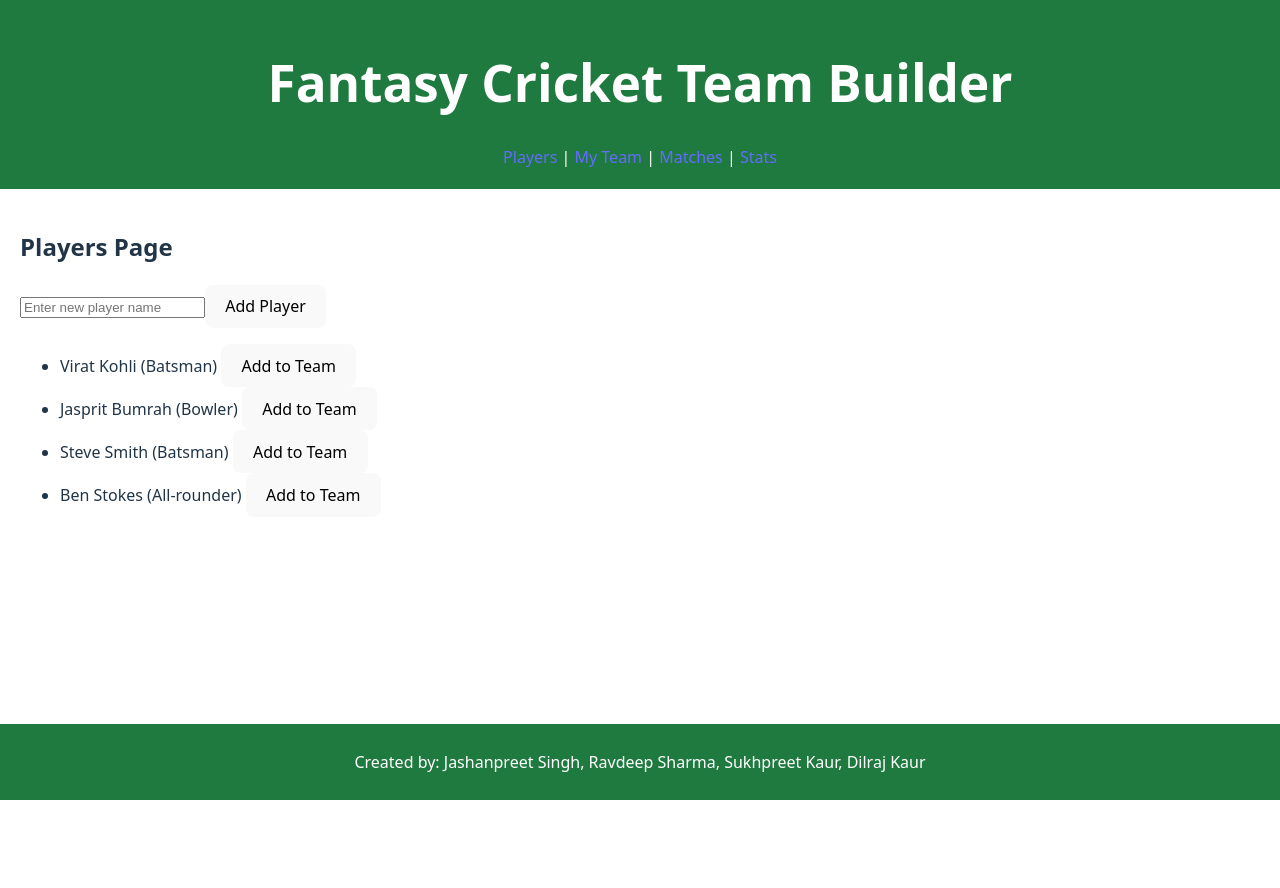
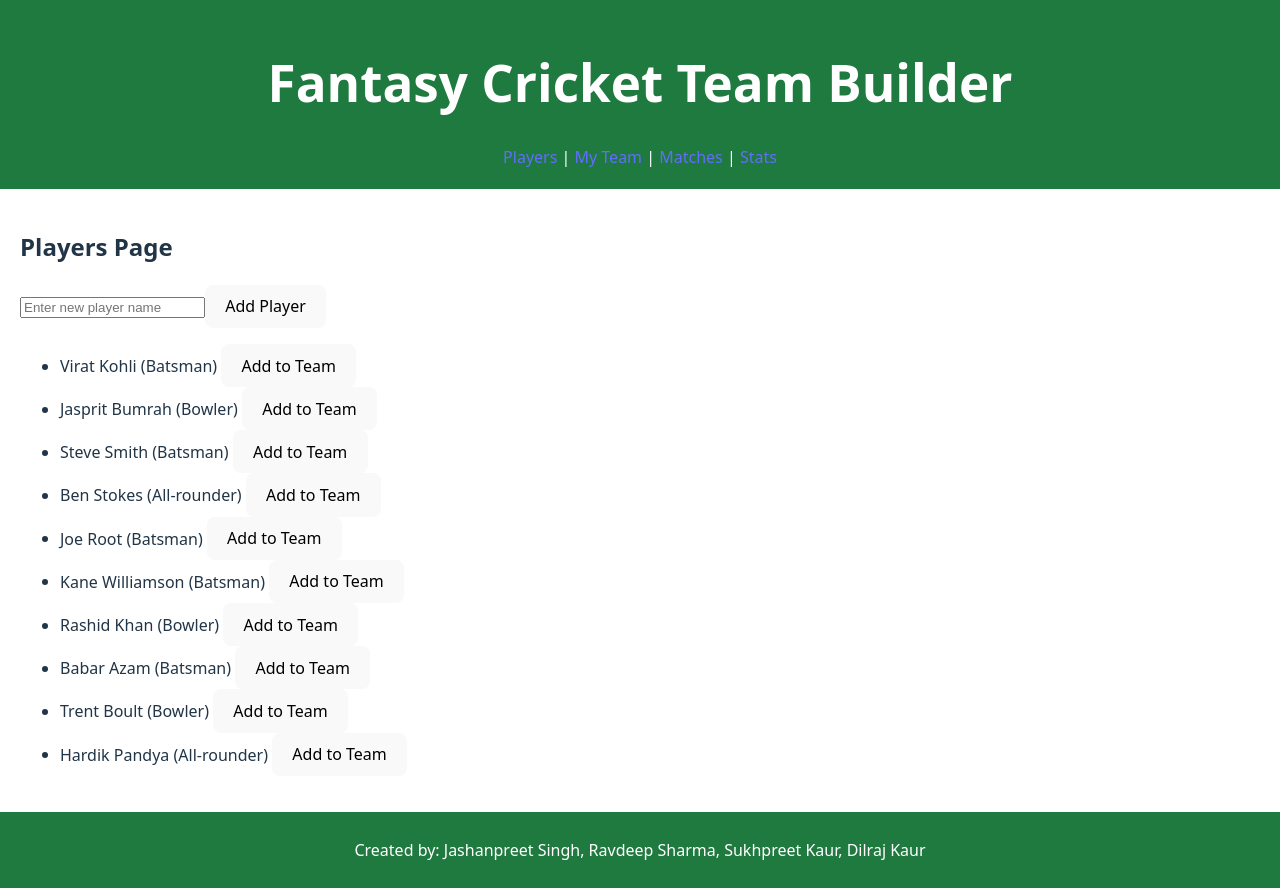
Before and after one commit to jashan-in/Fantasy-Cricket-Team-Builder, a React (Vite) app: page /players in a window 1280 px wide. Before the commit the page ends 800 px from the top, so only its background shows below. Built offline with nearby package versions, Linux system fonts and the light colour scheme; the HTML template or start-up script is replaced by a standard one.

Commit message:
Refactored PlayerPage to use data from repository

```diff
--- a/src/pages/PlayersPage.tsx
+++ b/src/pages/PlayersPage.tsx
@@ -1,17 +1,22 @@
 import { useState } from "react";
 import { useTeam } from "../hooks/useTeam";
+import { playerRepository } from "../repositories/playerRepository";
 import type { Player } from "../types/Player";
+
+/*
+  PlayersPage
+   Uses repository for data access
+   Uses hook for shared team state
+   Keeps presentation logic inside component
+*/
 
 export default function PlayersPage() {
   const { addPlayer } = useTeam();
 
-  // Default players now use Player objects
-  const [players, setPlayers] = useState<Player[]>([
-    { id: "1", name: "Virat Kohli", role: "Batsman" },
-    { id: "2", name: "Jasprit Bumrah", role: "Bowler" },
-    { id: "3", name: "Steve Smith", role: "Batsman" },
-    { id: "4", name: "Ben Stokes", role: "All-rounder" }
-  ]);
+  // Load players from repository instead of hardcoded array
+  const [players, setPlayers] = useState<Player[]>(
+    playerRepository.getAll()
+  );
 
   const [newPlayer, setNewPlayer] = useState("");
 
@@ -29,7 +34,12 @@ export default function PlayersPage() {
         role: "Unknown"
       };
 
-      setPlayers([...players, newEntry]);
+      // Add to repository
+      playerRepository.add(newEntry);
+
+      // Refresh local state from repository
+      setPlayers([...playerRepository.getAll()]);
+
       setNewPlayer("");
     }
   };
```
